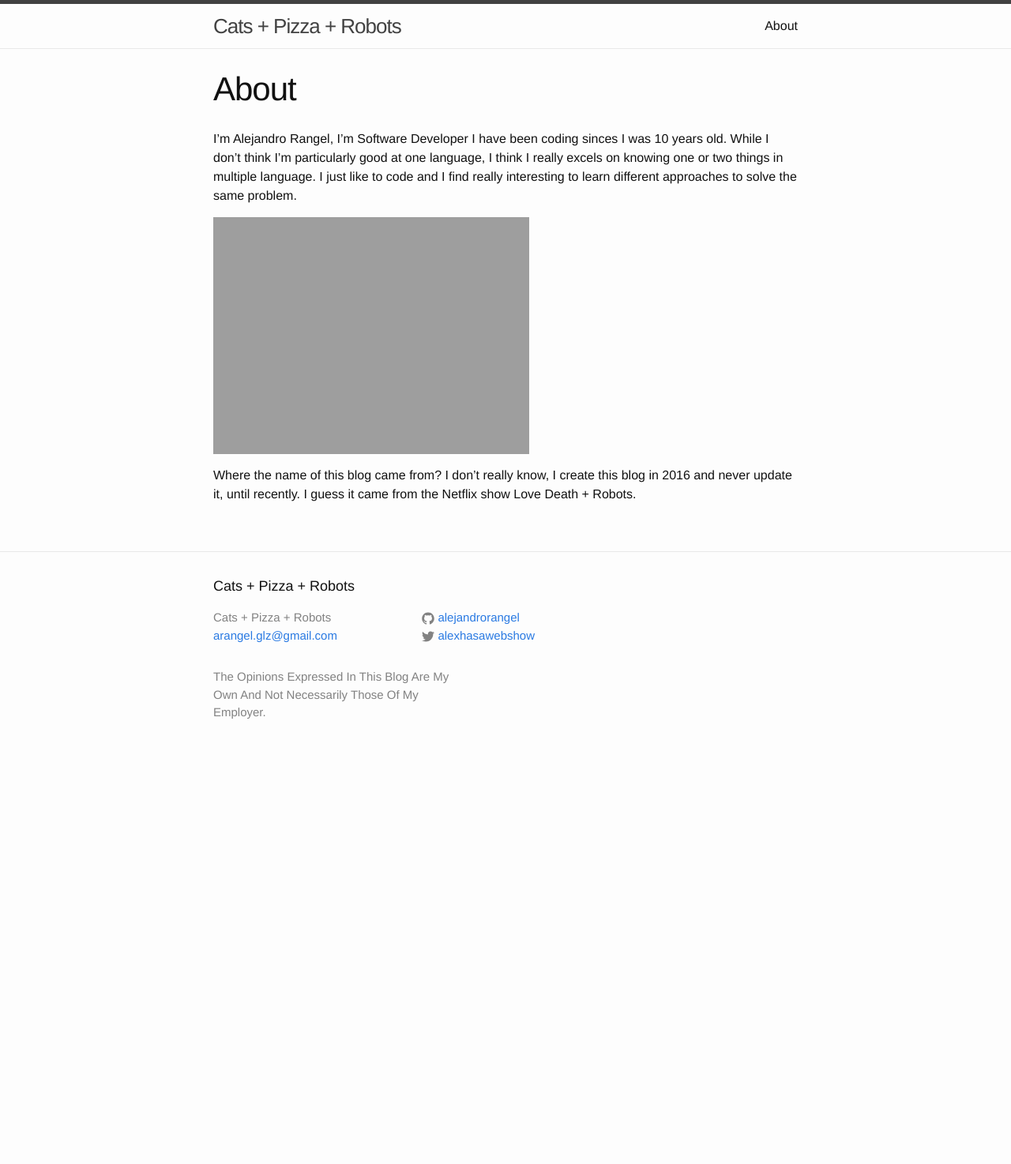
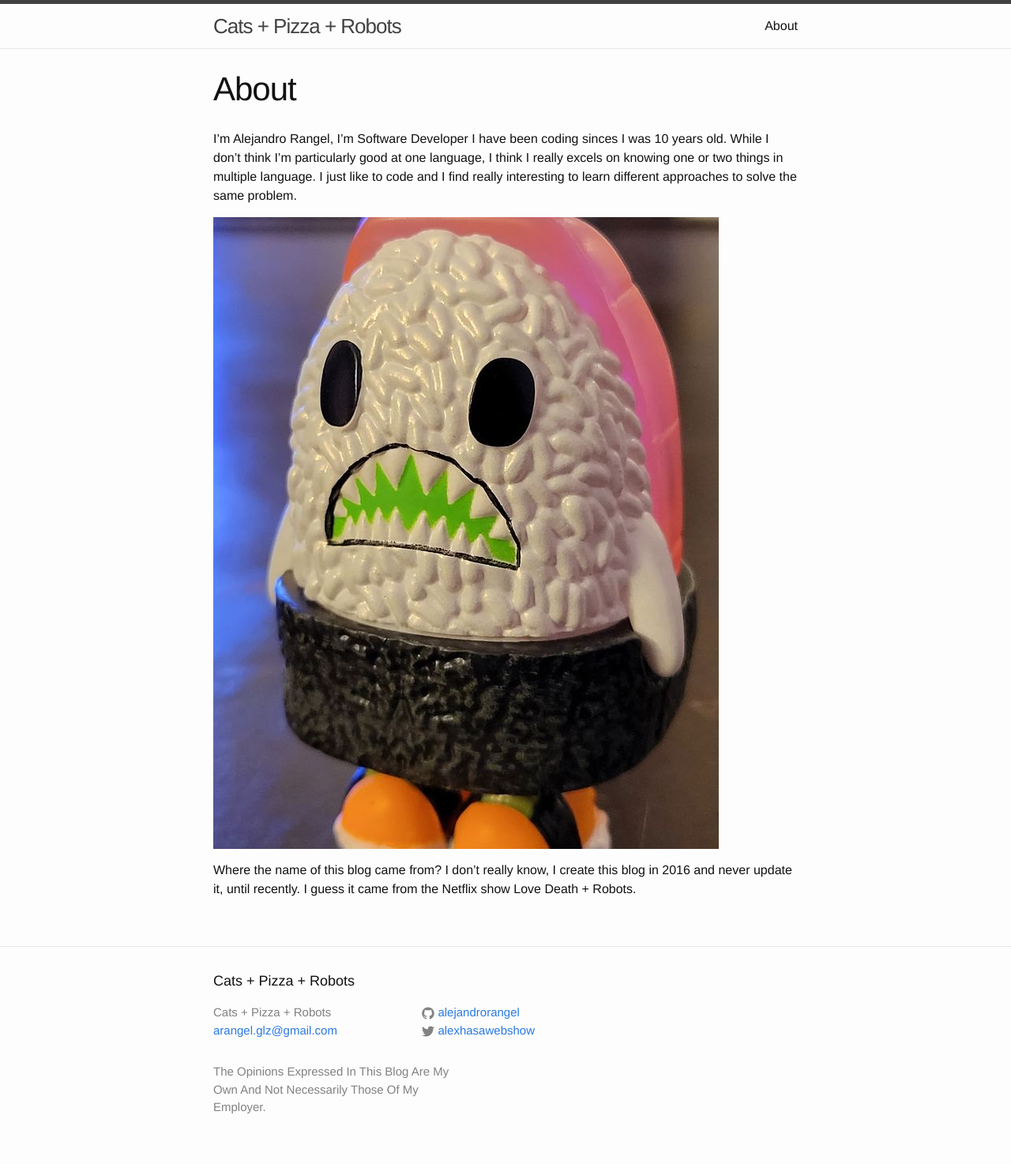
Before and after one commit to alejandrorangel/alejandrorangel.github.io, a Jekyll site: the page built from about.md, in a window 1280 px wide. Shown: the whole page at 79% size. Built offline with Jekyll 4.4.1, drawn with Linux system fonts in a browser that asks for light colours; before the commit the page ends 974 px from its top, so only the background shows below that.

Commit message:
remove size

```diff
--- a/about.md
+++ b/about.md
@@ -9,7 +9,7 @@ While I don't think I'm particularly good at one language, I think I really exce
 one or two things in multiple language. I just like to code and I find really interesting to
 learn different approaches to solve the same problem.
 
-![ME](/assets/245719453.jpeg =200x400)
+![ME](/assets/245719453.jpeg)
 
 Where the name of this blog came from? I don't really know, I create this blog in 2016 and never
 update it, until recently. I guess it came from the Netflix show Love Death + Robots.
```
